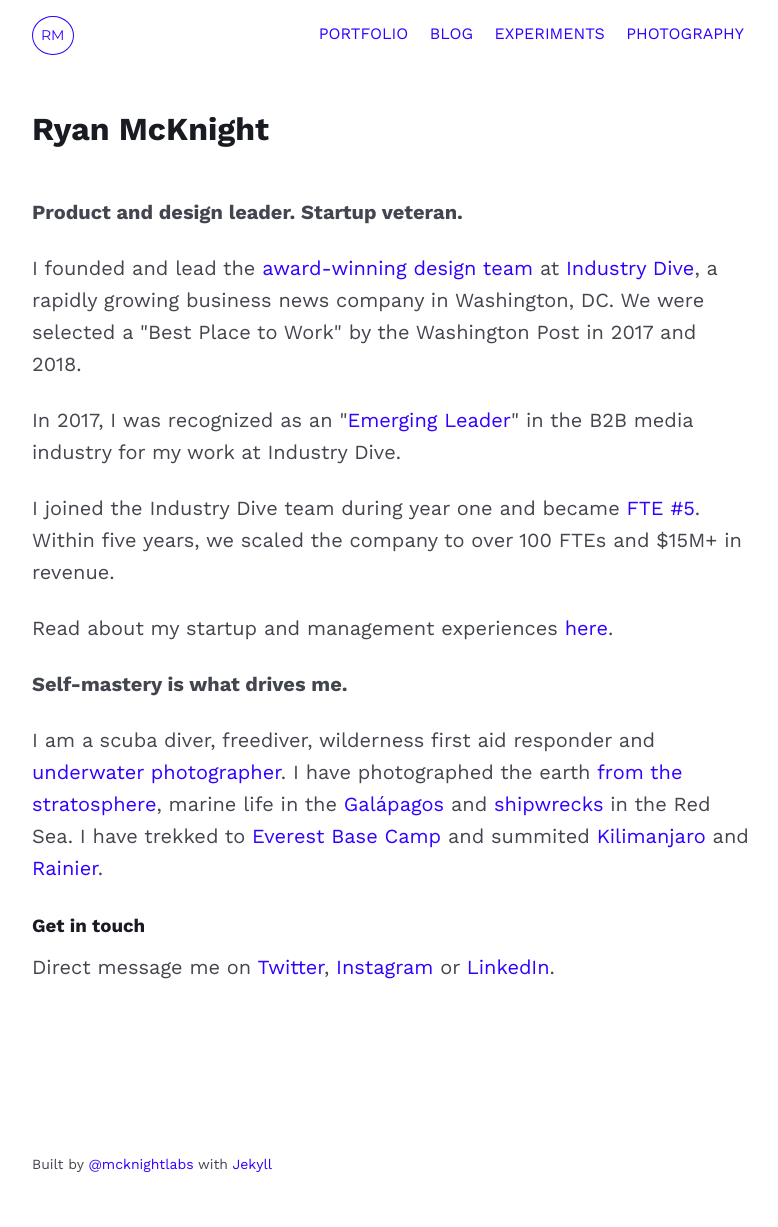
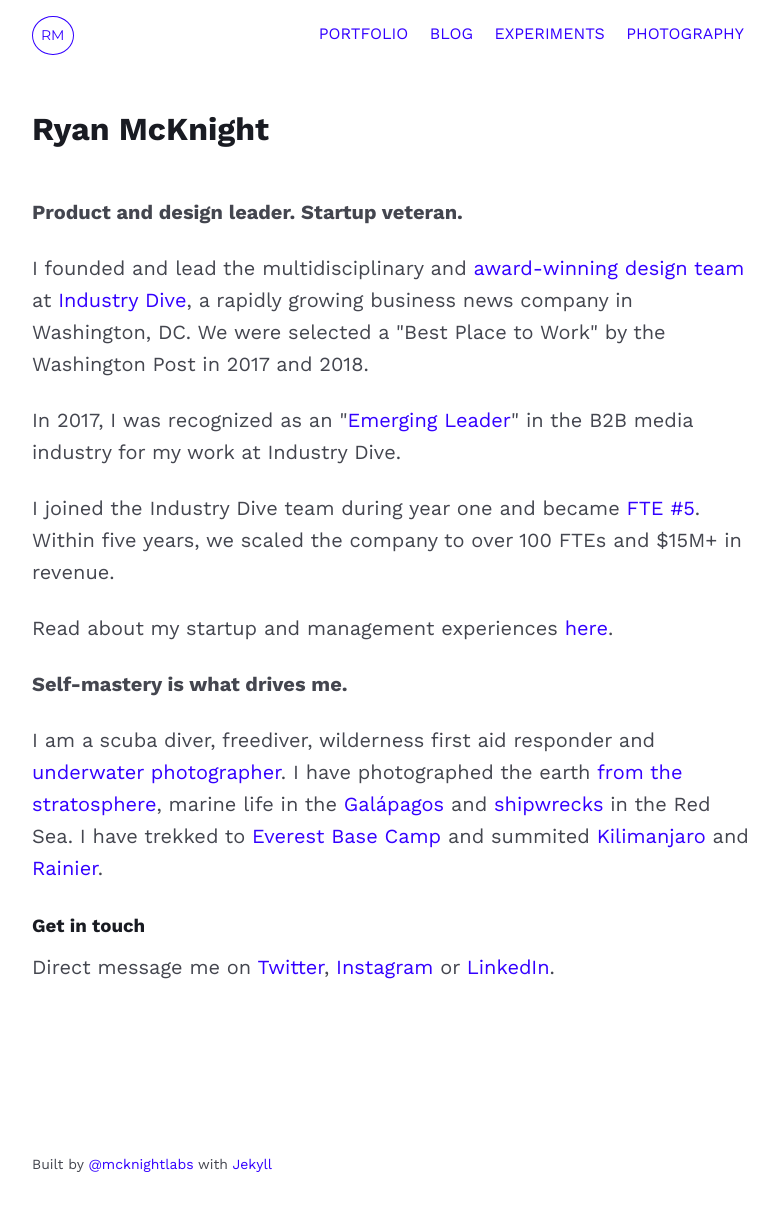
Before and after one commit to mcknightlabs/rtmup, a Jekyll site: the page built from index.html, in a window 1280 px wide. Shown: the whole page, without its empty margins (248-1026 px from the left). Built offline with Jekyll 4.4.1, drawn with Linux system fonts in a browser that asks for light colours.

Commit message:
slightly updates bio

```diff
--- a/index.html
+++ b/index.html
@@ -14,7 +14,7 @@ og_type: website
 
 <p><strong>Product and design leader. Startup veteran.</strong></p>
 
-<p>I founded and lead the <a href="https://www.industrydive.com/news/post/honoring-industry-dives-award-winning-design-leader/">award-winning</a> <a href="https://design.industrydive.com/">design team</a> at <a href="https://www.industrydive.com/">Industry Dive</a>, a rapidly growing business news company in Washington, DC. We were selected a "Best Place to Work" by the Washington Post in 2017 and 2018.
+<p>I founded and lead the multidisciplinary and <a href="https://www.industrydive.com/news/post/honoring-industry-dives-award-winning-design-leader/">award-winning</a> <a href="https://design.industrydive.com/">design team</a> at <a href="https://www.industrydive.com/">Industry Dive</a>, a rapidly growing business news company in Washington, DC. We were selected a "Best Place to Work" by the Washington Post in 2017 and 2018.
 
 <p>In 2017, I was recognized as an "<a href="http://www.siia.net/bims/SPECIAL-PROGRAMS/Emerging-Leader-Awards">Emerging Leader</a>" in the B2B media industry for my work at Industry Dive.</p>
 
--- a/portfolio.html
+++ b/portfolio.html
@@ -8,7 +8,7 @@ og_image: /media/img/about/mcknight_headshot.jpg
 og_type: website
 ---
 
-<p>I founded and lead the award-winning design team at Industry Dive, a rapidly growing business news company in Washington, DC. Below are highlights of our work.</p>
+<p>I founded and lead the multidisciplinary and <a href="https://www.industrydive.com/news/post/honoring-industry-dives-award-winning-design-leader/">award-winning</a> <a href="https://design.industrydive.com/">design team</a> at Industry Dive, a rapidly growing business news company in Washington, DC. Below are highlights of our work.</p>
 
 <p>I believe the most important part of my job is shepherding the best ideas of my employees to fruition.</p>
 
```
